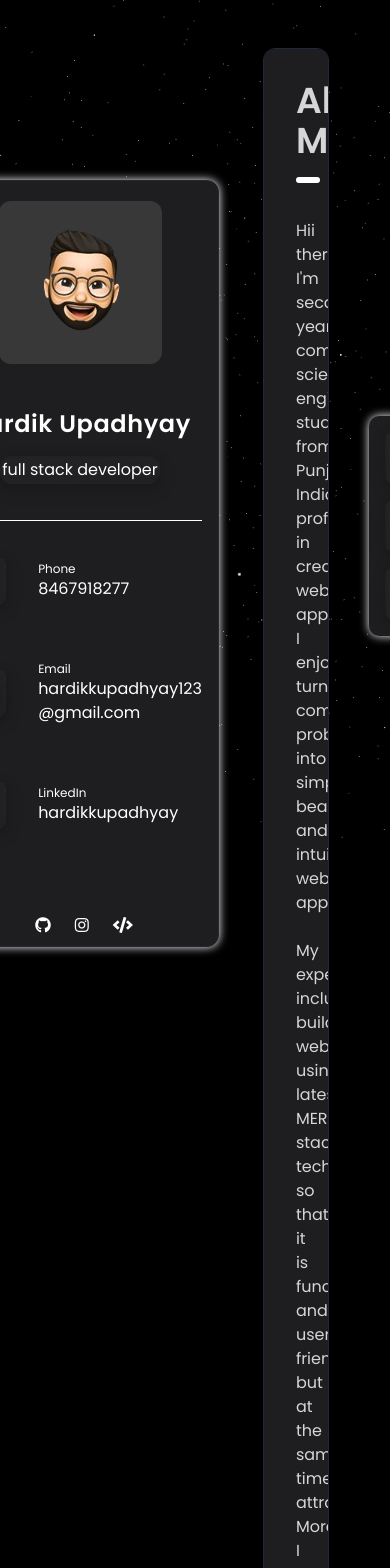
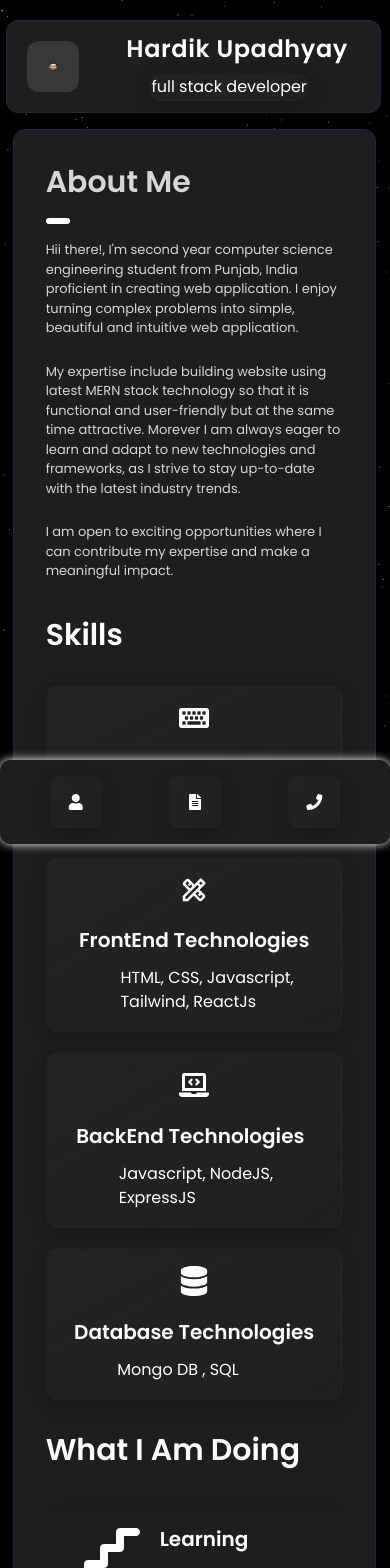
Before and after one commit to HardikUpadhyay007/Portfolio, a React (Create React App) app: page / in a window 390 px wide. Shown: the top 1568 px of the page. Built offline with nearby package versions, Linux system fonts and the light colour scheme.

Commit message:
made responsive for smaller screens

```diff
--- a/src/App.css
+++ b/src/App.css
@@ -99,3 +99,51 @@ html {
     border-image: var(--border-gradient-onyx);
     min-width: calc(10% - 10px);
 }
+
+/* Small phones */
+@media (max-width: 480px) {
+    /* Styles for small phones */
+    .main-div {
+        display: flex;
+        flex-direction: column;
+    }
+    .navbar {
+        display: flex;
+        flex-direction: row;
+        margin-top: -8rem;
+        position: fixed; /* Make navbar fixed position */
+        bottom: 0; /* Anchor navbar to the bottom */
+        left: 0; /* Align navbar to the left */
+        width: 100%; /* Ensure navbar spans the full width */
+        z-index: 1000;
+    }
+    .about {
+        width: 100%; /* Set width to 90% for the .about section */
+        margin: auto; /* Center the .about section horizontally */
+    }
+}
+
+/* Larger phones */
+@media (min-width: 481px) and (max-width: 767px) {
+    /* Styles for larger phones */
+}
+
+/* Tablets (portrait) */
+@media (min-width: 768px) and (max-width: 1024px) {
+    /* Styles for tablets in portrait mode */
+}
+
+/* Tablets (landscape) */
+@media (min-width: 1025px) and (max-width: 1200px) {
+    /* Styles for tablets in landscape mode */
+}
+
+/* Small laptops */
+@media (min-width: 1201px) and (max-width: 1440px) {
+    /* Styles for small laptops */
+}
+
+/* Larger screens */
+@media (min-width: 1441px) {
+    /* Styles for larger screens */
+}
--- a/src/App.js
+++ b/src/App.js
@@ -15,14 +15,17 @@ import Sidebar from "./components/Sidebar";
 import "./components/Sidebar.css";
 const App = () => {
     return (
-        <div className="relative w-full mb-10">
+        <div className=" relative w-full mb-10">
             <StarsCanvas />
-            <div className="relative z-30">
-                <div className="flex flex-row justify-center mt-12 gap-x-10">
+            <div className=" relative z-30">
+                <div className="flex main-div flex-row justify-center mt-12 gap-x-10">
                     {/* <div className="flex flex-row justify-center mt-12 gap-x-10"> */}
-                    <Sidebar></Sidebar>
+                    <Sidebar className="sidebar"></Sidebar>
                     <Routes>
-                        <Route path="/" element={<About />} />
+                        <Route
+                            path="/"
+                            element={<About className="about-div" />}
+                        />
                         <Route path="/resume" element={<Resume />} />
                         <Route path="/contact" element={<Contact />} />
                     </Routes>
--- a/src/components/About.css
+++ b/src/components/About.css
@@ -152,3 +152,75 @@
 .scroll-wrapper::-webkit-scrollbar-thumb:hover {
     background: #555; /* Darker shade on hover for better visibility */
 }
+
+@media (max-width: 480px) {
+    /* Styles for small phones */
+    .container {
+        margin-top: 8.5rem;
+        width: 95%;
+    }
+    .main-heading {
+        /* margin-top: 10rem; */
+        font-size: 30px;
+    }
+    .para-div {
+        margin-top: 1rem;
+        font-size: small;
+    }
+    .second-div {
+    }
+    .second-main-heading {
+        font-size: 30px;
+    }
+    .tech-list {
+        display: flex;
+        flex-direction: column;
+    }
+    .tech-item {
+        display: flex;
+        flex-direction: column;
+        justify-content: center;
+        align-items: center;
+    }
+    .para-text {
+        margin-left: 18%;
+    }
+    .text-item {
+        margin-top: -7%;
+    }
+    .icon-item {
+        /* margin-left: 2%; */
+    }
+    .scroll-heading {
+        font-size: 30px;
+    }
+    .scroll-wrapper {
+        height: 8rem;
+        margin-bottom: -1rem;
+    }
+}
+
+/* Larger phones */
+@media (min-width: 481px) and (max-width: 767px) {
+    /* Styles for larger phones */
+}
+
+/* Tablets (portrait) */
+@media (min-width: 768px) and (max-width: 1024px) {
+    /* Styles for tablets in portrait mode */
+}
+
+/* Tablets (landscape) */
+@media (min-width: 1025px) and (max-width: 1200px) {
+    /* Styles for tablets in landscape mode */
+}
+
+/* Small laptops */
+@media (min-width: 1201px) and (max-width: 1440px) {
+    /* Styles for small laptops */
+}
+
+/* Larger screens */
+@media (min-width: 1441px) {
+    /* Styles for larger screens */
+}
--- a/src/components/About.js
+++ b/src/components/About.js
@@ -2,18 +2,20 @@ import React from "react";
 import { NavLink } from "react-router-dom";
 import { FaDatabase, FaKeyboard, FaLaptopCode } from "react-icons/fa";
 import { MdOutlineDesignServices } from "react-icons/md";
-import { PiCertificateBold } from "react-icons/pi";
 import { GiStarsStack } from "react-icons/gi";
-import { FaTrophy } from "react-icons/fa6";
-import { motion } from "framer-motion";
+import { FaStairs } from "react-icons/fa6";
+import { CiPen } from "react-icons/ci";
+
 import "./About.css";
 
 export const About = () => {
     return (
-        <div className="w-2/4 font-poppins bg-eerie-grey overflow-y-auto border border-gray-800 rounded-xl p-8 shadow-md ">
-            <h1 className="text-4xl text-custom-grey font-bold">About Me</h1>
+        <div className="w-2/4 font-poppins container bg-eerie-grey overflow-y-auto border border-gray-800 rounded-xl p-8 shadow-md ">
+            <h1 className="text-4xl main-heading text-custom-grey font-bold">
+                About Me
+            </h1>
             <div className="w-6 h-[6px] bg-white rounded-lg mt-4"></div>
-            <section className="mt-9 mb-9 space-y-6 text-custom-grey">
+            <section className="mt-9 mb-9 para-div space-y-6 text-custom-grey">
                 <p className="">
                     Hii there!, I'm second year computer science engineering
                     student from Punjab, India proficient in creating web
@@ -32,66 +34,72 @@ export const About = () => {
                     my expertise and make a meaningful impact.
                 </p>
             </section>
-            <section className="mb-8 text-custom-grey">
-                <h1 className="text-3xl font-bold text-white mb-8">Skills</h1>
-                <ul className="grid grid-cols-2 gap-5 text-white">
-                    <li className="card-color p-4 rounded-xl flex flex-row justify-center items-center gap-10">
-                        <FaKeyboard className="text-3xl" />
-                        <div className="flex flex-col">
+            <section className="mb-8 text-custom-grey second-div">
+                <h1 className="text-3xl font-bold second-main-heading text-white mb-8">
+                    Skills
+                </h1>
+                <ul className="grid grid-cols-2 tech-list gap-5 text-white">
+                    <li className="card-color tech-item p-4 rounded-xl flex flex-row justify-center items-center gap-10">
+                        <FaKeyboard className="text-3xl icon-item" />
+                        <div className="flex text-item flex-col">
                             <h1 className="text-xl mb-3 font-semibold">
                                 Programming Language
                             </h1>
-                            <p className="text-base">C++, Python, C, Java</p>
+                            <p className="text-base para-text">
+                                C++, Python, C, Java
+                            </p>
                         </div>
                     </li>
 
-                    <li className="card-color p-4 rounded-xl flex flex-row justify-center items-center gap-10">
+                    <li className="card-color p-4 tech-item rounded-xl flex flex-row justify-center items-center gap-10">
                         <MdOutlineDesignServices className="text-3xl" />
-                        <div className="flex flex-col">
+                        <div className="flex text-item flex-col">
                             <h1 className="text-xl mb-3 font-semibold">
                                 FrontEnd Technologies
                             </h1>
-                            <p className="text-base">
+                            <p className="text-base para-text">
                                 HTML, CSS, Javascript,<br></br>Tailwind, ReactJs
                             </p>
                         </div>
                     </li>
-                    <li className="card-color p-4 rounded-xl flex flex-row justify-center items-center gap-10">
+                    <li className="card-color p-4 rounded-xl tech-item flex flex-row justify-center items-center gap-10">
                         <FaLaptopCode className="text-3xl" />
-                        <div className="flex flex-col">
+                        <div className="flex text-item flex-col">
                             <h1 className="text-xl mb-3 font-semibold">
                                 BackEnd Technologies
                             </h1>
-                            <p className="text-base">
+                            <p className="text-base para-text">
                                 Javascript, NodeJS, ExpressJS
                             </p>
                         </div>
                     </li>
-                    <li className="card-color p-7 pl-[4.1rem] rounded-xl flex flex-row items-center gap-10">
+                    <li className="card-color p-4 rounded-xl tech-item flex flex-row justify-center items-center gap-10">
                         <FaDatabase className="text-3xl" />
-                        <div className="flex flex-col">
+                        <div className="flex text-item flex-col">
                             <h1 className="text-xl mb-3 font-semibold">
-                                Database
+                                Database Technologies
                             </h1>
-                            <p className="text-base">MongoDB, SQL</p>
+                            <p className="text-base para-text">
+                                Mongo DB , SQL
+                            </p>
                         </div>
                     </li>
                 </ul>
             </section>
-            <section>
-                <h3 className="font-semibold text-3xl text-white mb-6">
-                    Achievements
+            <section className="scroll-sction">
+                <h3 className="font-semibold scroll-heading text-3xl text-white mb-6">
+                    What I Am Doing
                 </h3>
                 <ul class="scroll-wrapper">
                     <li class="scroll-item card-color-item ">
                         <i class="fas text-7xl font-extralight text-white">
-                            <PiCertificateBold></PiCertificateBold>
+                            <FaStairs></FaStairs>
                         </i>
                         <div class="flex flex-col">
                             <h1 class="text-xl mb-3 font-semibold text-white">
-                                Certificate
+                                Learning
                             </h1>
-                            <p class="text-base text-white">MongoDB, SQL</p>
+                            <p class="text-base text-white">ReactJS , NextJS</p>
                         </div>
                     </li>
                     <li class="scroll-item card-color-item ">
@@ -100,18 +108,25 @@ export const About = () => {
                         </i>
                         <div class="flex flex-col">
                             <h1 class="text-xl mb-3 font-semibold text-white">
-                                Certificate
+                                Certification
                             </h1>
-                            <p class="text-base text-white">MongoDB, SQL</p>
+                            <p class="text-base text-white">
+                                DSA (Abdul Bari) , AI Certification (Google
+                                Cloud)
+                            </p>
                         </div>
                     </li>
                     <li class="scroll-item card-color-item ">
-                        <i class="fas fa-certificate text-7xl text-white"></i>
+                        <i class="text-7xl text-white">
+                            <CiPen></CiPen>
+                        </i>
                         <div class="flex flex-col">
                             <h1 class="text-xl mb-3 font-semibold text-white">
-                                Certificate
+                                Upsolving
                             </h1>
-                            <p class="text-base text-white">MongoDB, SQL</p>
+                            <p class="text-base text-white">
+                                80+ Problems (Leetcode)
+                            </p>
                         </div>
                     </li>
                 </ul>
--- a/src/components/Sidebar.css
+++ b/src/components/Sidebar.css
@@ -105,3 +105,75 @@
 .boxshadow {
     box-shadow: 0 0 10px #fff;
 }
+@media (max-width: 480px) {
+    /* Styles for small phones */
+    .main-div {
+        display: flex; /* Use flexbox for layout */
+        flex-wrap: wrap; /* Allow items to wrap as needed */
+        align-items: center; /* Center items vertically */
+        width: 98%; /* Increase width */
+        height: auto; /* Adjust height to content */
+        flex-direction: row;
+        margin-top: -13%;
+        margin-left: 0.79%;
+        box-shadow: none;
+    }
+    .figure {
+        width: 50%;
+        height: auto;
+        margin-right: 10px; /* Add some space between the figure and the headings */
+        margin-top: 2%;
+    }
+    .figure-div {
+        width: 100%;
+        display: flex;
+        justify-content: center;
+        flex-direction: row;
+    }
+    .name-heading {
+        display: flex;
+        margin-top: -1rem;
+        margin-left: 1.2rem;
+        margin-right: 0.5rem;
+        justify-content: center;
+        flex-direction: column;
+        white-space: nowrap;
+    }
+    .name {
+        margin-right: 1rem;
+    }
+    .second-heading {
+        margin-top: -0.5rem;
+        margin-left: -1rem;
+    }
+
+    .main-div .main-div .w-full.px-2 {
+        display: none; /* Hide all direct children of main-div except the first one (which contains the avatar) */
+    }
+    /* Display the two headings in a row next to the figure */
+}
+
+/* Larger phones */
+@media (min-width: 481px) and (max-width: 767px) {
+    /* Styles for larger phones */
+}
+
+/* Tablets (portrait) */
+@media (min-width: 768px) and (max-width: 1024px) {
+    /* Styles for tablets in portrait mode */
+}
+
+/* Tablets (landscape) */
+@media (min-width: 1025px) and (max-width: 1200px) {
+    /* Styles for tablets in landscape mode */
+}
+
+/* Small laptops */
+@media (min-width: 1201px) and (max-width: 1440px) {
+    /* Styles for small laptops */
+}
+
+/* Larger screens */
+@media (min-width: 1441px) {
+    /* Styles for larger screens */
+}
--- a/src/components/Sidebar.js
+++ b/src/components/Sidebar.js
@@ -4,16 +4,16 @@ import { FaLinkedin, FaEnvelope } from "react-icons/fa";
 import "./Sidebar.css";
 export const Sidebar = () => {
     return (
-        <div className="w-68 text-custom-grey boxshadow relative bottom-[-7.5rem] top-13 h-full  mx-1 my-3 mb-0  z-10 bg-eerie-grey border border-gray-800 rounded-xl p-2 shadow-md">
-            <div className="flex items-center flex-col">
+        <div className="w-68 text-custom-grey main-div boxshadow relative bottom-[-7.5rem] top-13 h-full  mx-1 my-3 mb-0  z-10 bg-eerie-grey border border-gray-800 rounded-xl p-2 shadow-md">
+            <div className="flex figure-div items-center flex-col">
                 <figure className="bg-avatar-color p-5 m-3 rounded-xl">
                     <img src={AvatarImg} className=""></img>
                 </figure>
-                <div className="flex flex-col items-center text-white mt-4 font-poppins">
-                    <h2 className="text-2xl font-bold tracking-wide m-4">
+                <div className="flex flex-col name-heading items-center text-white mt-4 font-poppins">
+                    <h2 className="text-2xl font-bold name tracking-wide m-4">
                         Hardik Upadhyay
                     </h2>
-                    <h4 className="text-base border rounded-xl card-color">
+                    <h4 className="text-base second-heading border rounded-xl card-color">
                         full stack developer
                     </h4>
                 </div>
```
